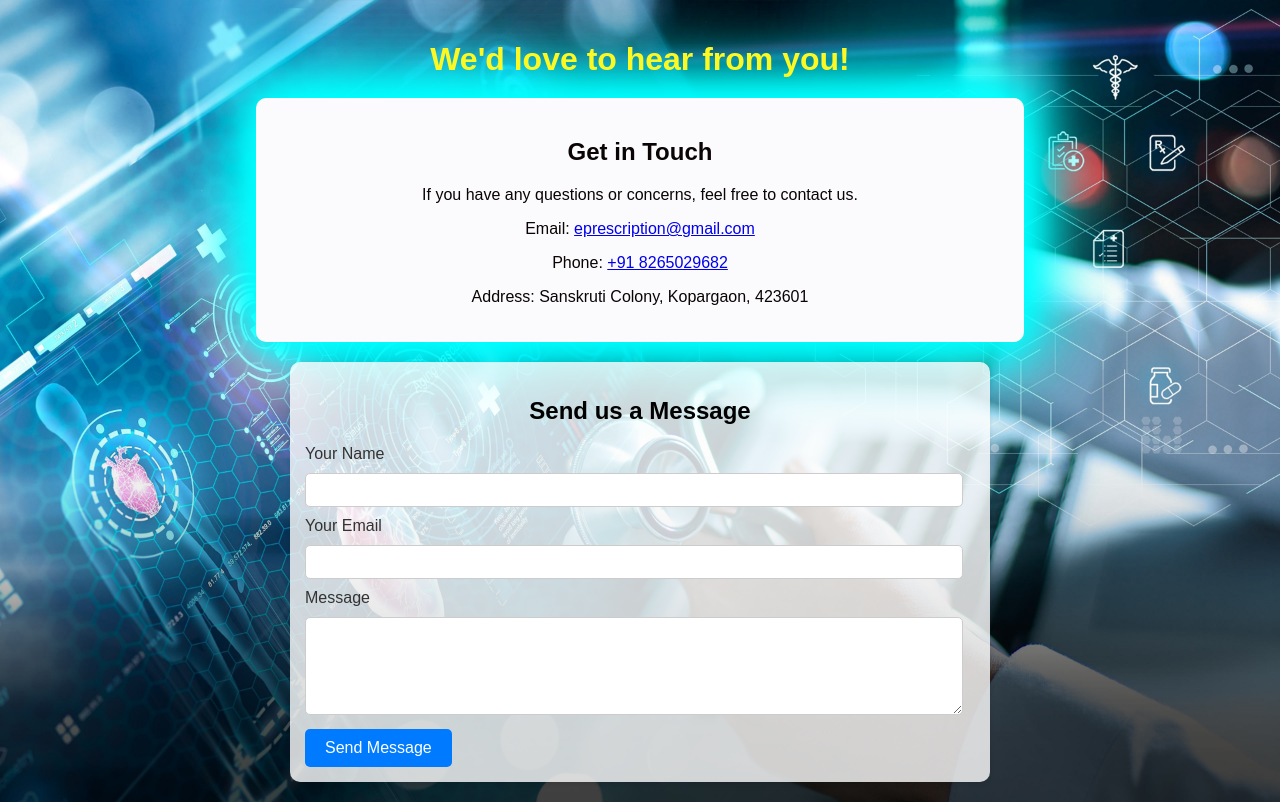
After one commit to mrgrey0/e_prescription, a Flask app: page /contact in a window 1280 px wide. The commit adds this page. Run offline with Flask 3, Linux system fonts and the light colour scheme.

Commit message:
welcome and contact
welcome and contact page added

```diff
--- a/E-Precription/main2.py
+++ b/E-Precription/main2.py
@@ -1,6 +1,6 @@
 from flask import Flask, redirect, render_template,request, url_for
 import auth_methods
-#this is comment
+
 app = Flask(__name__)
 
 @app.route('/register')
@@ -9,15 +9,19 @@ def register():
 
 @app.route('/login')
 def loginPg():
-    return render_template('index.html')
+    return render_template('login.html')
 
 @app.route('/')
 def index():
     return render_template("welcome.html")
 
-@app.route('/homepage')
+@app.route('/home')
 def homepage():
-    return render_template("welcome.html")
+    return render_template("home22.html")
+
+@app.route('/contact')
+def contact():
+    return render_template("c3.html")
 
 @app.route('/regusr',methods =['GET','POST'])
 def regusr():
--- /dev/null
+++ b/E-Precription/templates/c3.html
@@ -0,0 +1,156 @@
+<!DOCTYPE html>
+<html lang="en">
+<head>
+<meta charset="UTF-8">
+<meta name="viewport" content="width=device-width, initial-scale=1.0">
+<title>Contact Us - E-Prescription</title>
+<style>
+    body {
+        background-image: url(static/img/image2.jpg);
+        background-size: cover;
+        font-family: Arial, sans-serif;
+        margin: 0;
+        padding: 0;
+        background-color: #f5f5f5;
+    }
+    .neon-button {
+            display: inline-block;
+            padding: 10px 20px;
+            font-size: 16px;
+            text-align: center;
+            text-decoration: none;
+            color: #0c0b0b;
+            border: 2px solid #0d0d0e;
+            border-radius: 5px;
+            background: linear-gradient(135deg, #00f7ff, #571ff1);
+            box-shadow: 0 0 10px rgba(0, 8, 8, 0.8);
+            transition: box-shadow 0.3s ease-in-out;
+        }
+
+        /* Hover effect for the neon button */
+        .neon-button:hover {
+            box-shadow: 0 0 20px rgba(0, 247, 255, 0.8);
+        }
+
+
+    .container {
+        width: 60%;
+        margin: 0 auto;
+        padding: 20px;
+    }
+
+    h1 {
+        text-align: center;
+        margin-bottom: 20px;
+        color: #fcf824;
+    }
+
+    .neon-box {
+        background-color: #fbfafd;
+        padding: 20px;
+        border-radius: 10px;
+        box-shadow: 0 0 20px #0ff, 0 0 40px #0ff, 0 0 60px #0ff, 0 0 80px #0ff, 0 0 100px #0ff;
+        animation: neon-glow 1s infinite alternate;
+    }
+
+    @keyframes neon-glow {
+        from {
+            box-shadow: 0 0 20px #0ff, 0 0 40px #0ff, 0 0 60px #0ff, 0 0 80px #0ff, 0 0 100px #0ff;
+        }
+        to {
+            box-shadow: 0 0 30px #0ff, 0 0 50px #0ff, 0 0 70px #0ff, 0 0 90px #0ff, 0 0 110px #0ff;
+        }
+    }
+
+    .neon-text {
+        color: #0a0404;
+        text-align: center;
+    }
+
+    .contact-form-container {
+        max-width: 700px; /* Set maximum width for the contact form */
+        margin: 0 auto;
+        padding-top: 20px; /* Center the contact form horizontally */
+    }
+
+    .contact-form {
+        background-color: rgba(255, 255, 255, 0.8);
+        padding: 15px;
+        border-radius: 10px;
+        box-shadow: 0 2px 4px rgba(0,0,0,0.1);
+    }
+
+    .contact-form label {
+        display: block;
+        margin-bottom: 10px;
+        color: #333;
+        text-align: left;
+    }
+
+    .contact-form input[type="text"],
+    .contact-form input[type="email"],
+    .contact-form textarea {
+        width: calc(100% - 30px); /* Adjust width */
+        padding: 8px; /* Adjust padding */
+        margin-bottom: 10px;
+        border-radius: 5px;
+        border: 1px solid #ccc;
+        font-size: 14px; /* Adjust font size */
+        background-color: #fff;
+        color: #333;
+    }
+
+    .contact-form textarea {
+        resize: vertical;
+        min-height: 80px;
+    }
+
+    .contact-form input[type="submit"] {
+        background-color: #007bff;
+        color: #fff;
+        border: none;
+        padding: 10px 20px;
+        font-size: 16px;
+        border-radius: 5px;
+        cursor: pointer;
+    }
+
+    .contact-form input[type="submit"]:hover {
+        background-color: #0056b3;
+    }
+</style>
+</head>
+<body>
+    <div class="container">
+        <h1>We'd love to hear from you!</h1>
+
+        <div class="neon-box">
+            <div class="neon-text">
+                <h2>Get in Touch</h2>
+                <p>If you have any questions or concerns, feel free to contact us.</p>
+                <p>Email: <a href="mailto:eprescription@gmail.com">eprescription@gmail.com</a></p>
+                <p>Phone: <a href="tel:+918265029682">+91 8265029682</a></p>
+                <p>Address: Sanskruti Colony, Kopargaon, 423601</p>
+            </div>
+        </div>
+
+        <div class="contact-form-container">
+            <div class="contact-form">
+                <center><h2>Send us a Message</h2></center>
+                <form action="#" method="post">
+                    <label for="name">Your Name</label>
+                    <input type="text" id="name" name="name" required><br>
+
+                    <label for="email">Your Email</label>
+                    <input type="email" id="email" name="email" required><br>
+
+                    <label for="message" >Message</label>
+                    <textarea id="message" name="message" required></textarea><br>
+
+                    <input type="submit" value="Send Message">
+                </form>
+            </div>
+        </div>
+    </div>
+</body>
+</html>
```
Also changed, not shown: E-Precription/static/reg_log.css (added, +111 -0 lines), E-Precription/templates/home.html (deleted, +0 -70 lines), E-Precription/templates/home22.html (+1 -28 lines), E-Precription/templates/index.html (deleted, +0 -41 lines), E-Precription/templates/login.html (added, +40 -0 lines), E-Precription/templates/register.html (+10 -11 lines), E-Precription/templates/welcome.html (+41 -18 lines), E-Precription/static/img/image2.jpg (added), E-Precription/static/img/image3.jpg (added).
